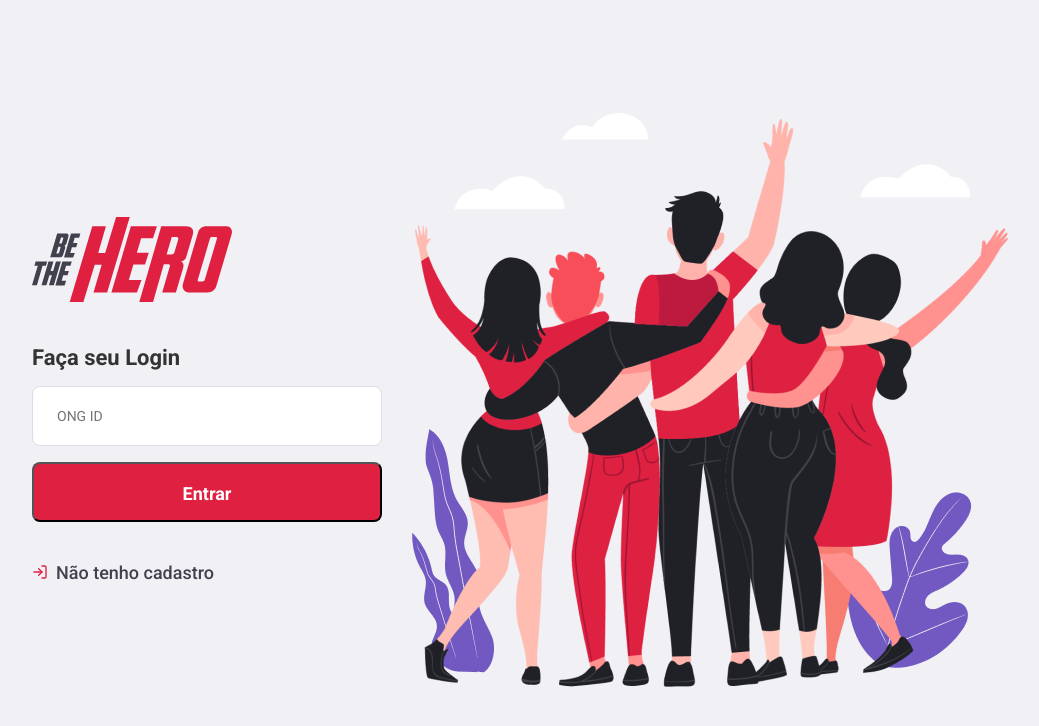
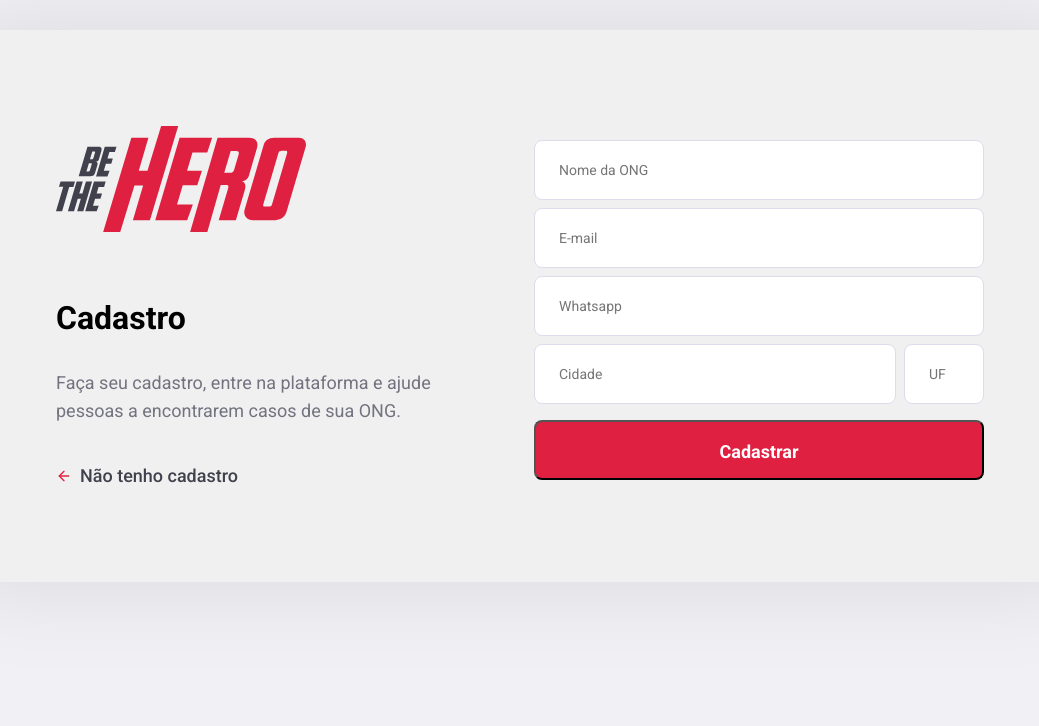
Before and after one commit to lucazweb/omnistack-react-app, a React (Create React App) app: page /register in a window 1280 px wide. Shown: the top 726 px of the page, without its empty margins (120-1159 px from the left). Built offline with nearby package versions, Linux system fonts and the light colour scheme.

Commit message:
Adds Register page and route

```diff
--- a/src/Routes.js
+++ b/src/Routes.js
@@ -1,11 +1,13 @@
 import React from 'react';
 import { BrowserRouter as Router, Route, Switch } from 'react-router-dom';
 import Login from './pages/Login';
+import Register from './pages/Register';
 
 const Routes = () => (
   <Router>
     <Switch>
-      <Route patch='/' component={Login} />
+      <Route path='/' exact component={Login} />
+      <Route path='/register' component={Register} />
     </Switch>
   </Router>
 );
--- a/src/global.css
+++ b/src/global.css
@@ -49,3 +49,22 @@
 .button:hover{
   filter: brightness(90%);
 }
+
+
+.back-link {
+  display: flex;
+  align-items: center;
+  margin-top: 40px;
+  color: #41414d;
+  font-size: 18px;
+  text-decoration: none;
+  font-weight: 500;
+  transition: opacity 0.2s;
+}
+
+.back-link:hover{
+  opacity: 0.8;
+}
+.back-link svg{
+  margin-right: 8px;
+}
--- a/src/pages/Login/index.js
+++ b/src/pages/Login/index.js
@@ -1,6 +1,6 @@
 import React from 'react';
 import { FiLogIn } from 'react-icons/fi';
-
+import { Link } from 'react-router-dom';
 import heroesImg from '../../assets/heroes.png';
 import logoImg from '../../assets/logo.svg';
 import './styles.css';
@@ -13,10 +13,10 @@
         <h1>Faça seu Login</h1>
           <input type="text" placeholder="ONG ID"/>
           <button className="button" type="submit">Entrar</button>
-        <a href="/register">
+        <Link to="/register">
           <FiLogIn size={16} color="#E02041" />
           Não tenho cadastro
-        </a>
+        </Link>
       </form>
     </section>
     <img src={heroesImg} alt="Heroes"/>
--- /dev/null
+++ b/src/pages/Register/index.js
@@ -0,0 +1,37 @@
+import React from 'react';
+import { Link } from 'react-router-dom';
+import { FiArrowLeft } from 'react-icons/fi';
+import logoImg from '../../assets/logo.svg';
+import './styles.css';
+
+const Register = () => (
+    <div className="register-container">
+      <div className="content">
+        <section>
+          <img src={logoImg} alt="Be the Hero"/>
+          <h1>Cadastro</h1>
+          <p>Faça seu cadastro, entre na plataforma e ajude pessoas a encontrarem casos de sua ONG.</p>
+          <Link className="back-link" to="/">
+            <FiArrowLeft size={16} color="#E02041" />
+            Não tenho cadastro
+          </Link>
+        </section>
+
+        <form>
+            <input placeholder="Nome da ONG"/>
+            <input type="email" placeholder="E-mail"/>
+            <input placeholder="Whatsapp"/>
+
+            <div className="input-group">
+              <input placeholder="Cidade"/>
+              <input placeholder="UF" style={{width: 80}} />
+            </div>
+
+            <button className="button" type="submit">Cadastrar</button>
+
+          </form>
+      </div>
+    </div>
+);
+
+export default Register;
--- /dev/null
+++ b/src/pages/Register/styles.css
@@ -0,0 +1,56 @@
+.register-container{
+  width: 100%;
+  max-width: 1120px;
+  height: auto;
+  margin: 30px auto;
+
+  display: flex;
+  align-items: center;
+  justify-content: center;
+}
+
+.register-container .content {
+  width: 100%;
+  padding: 96px;
+  background: #F0F0F0;
+  box-shadow: 0 0 100px rgba(0, 0, 0, 0.1);
+  border-radius: 8px;
+
+  display: flex;
+  justify-content: space-between;
+  align-items: center;
+}
+
+.register-container .content section {
+  width: 100%;
+  max-width: 380px;
+}
+
+.register-container .content section h1 {
+  margin: 64px 0 32px;
+  font-size: 32px;
+}
+
+.register-container .content section p {
+  font-size: 18px;
+  color: #737380;
+  line-height: 28px;
+  margin-bottom: 10px;
+}
+
+.register-container form{
+  width: 100%;
+  max-width: 450px;
+}
+
+.register-container form input {
+  margin-top: 8px;
+}
+
+.register-container form .input-group{
+  display: flex;
+}
+
+.register-container form .input-group input + input {
+  margin-left: 8px;
+}
```
